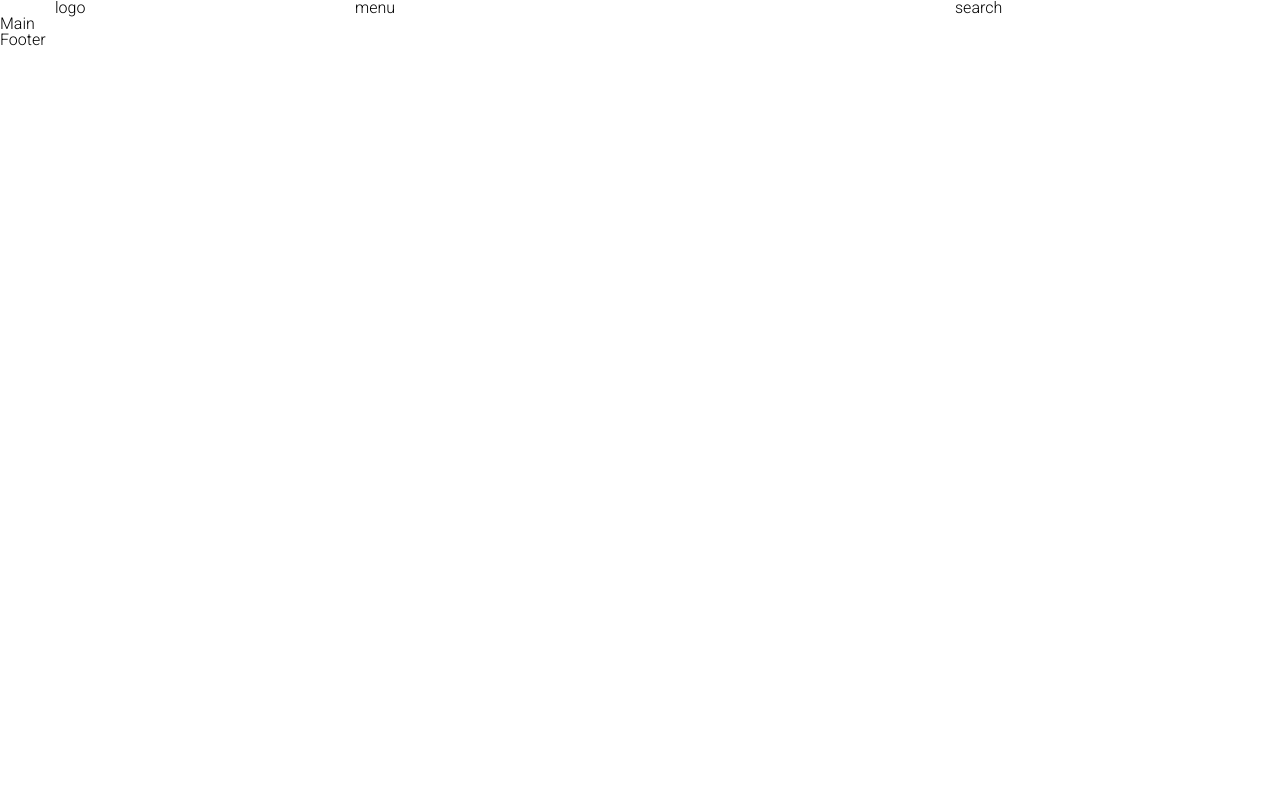
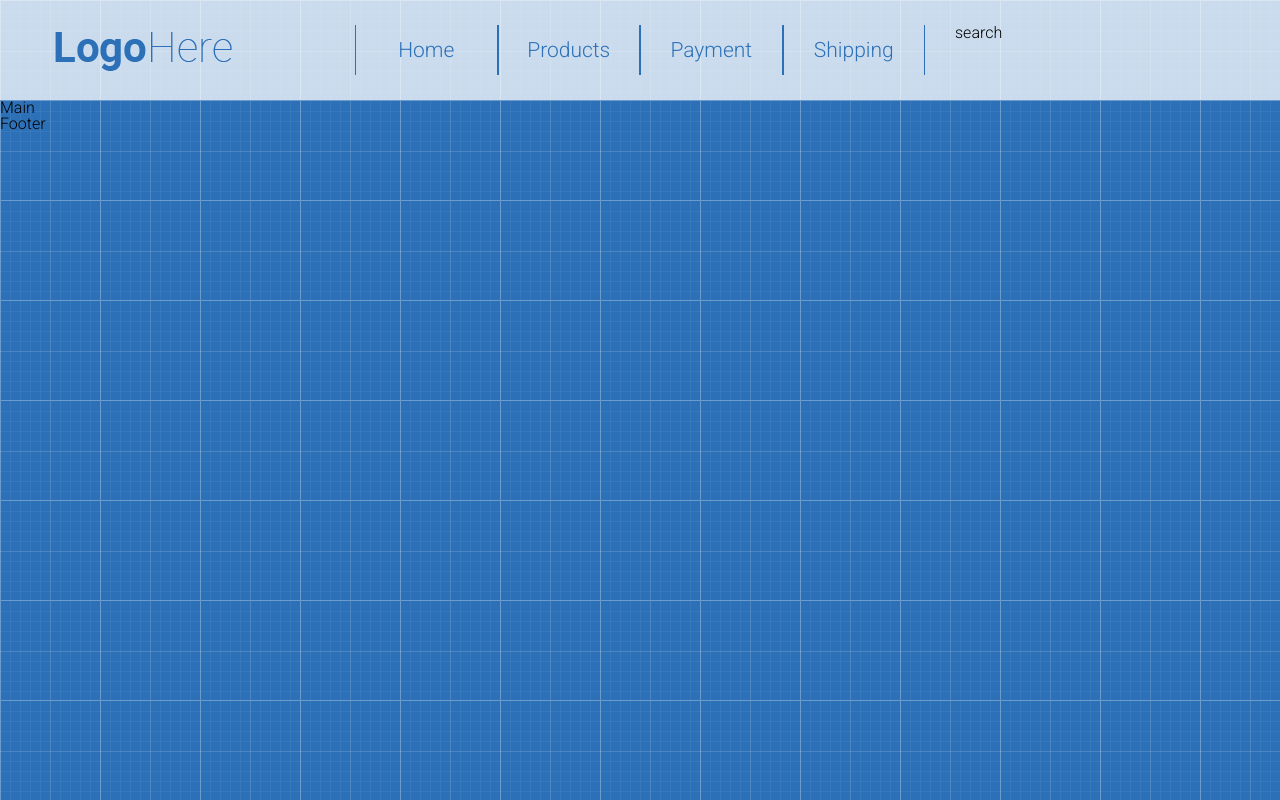
Before and after one commit to Vlad7788/Vlad7788, a plain HTML site: page index.html in a window 1280 px wide. Drawn offline with Linux system fonts and the light colour scheme.

Commit message:
added menu

```diff
--- a/index.html
+++ b/index.html
@@ -12,8 +12,23 @@
     <header class="header">
         <div class="container">
             <div class="row">
-                <div class="col-md-3">logo</div>
-                <div class="col-md-6">menu</div>
+                <div class="col-md-3">
+                    <div class="logo">
+                        <a href="">
+                            <img src="images/icon (3).png" alt="">
+                        </a>
+                    </div>
+                </div>
+                <div class="col-md-6">
+                    <nav>
+                        <ul class="menu">
+                            <li><a href="">Home</a></li>
+                            <li><a href="">Products</a></li>
+                            <li><a href="">Payment</a></li>
+                            <li><a href="">Shipping</a></li>
+                        </ul>
+                    </nav>
+                </div>
                 <div class="col-md-3">search</div>
             </div>
         </div>
--- a/style.css
+++ b/style.css
@@ -3,6 +3,7 @@
 }
 body{
     font-family: 'Roboto', sans-serif;
+    background-image: url(images/patt.png);
 }
 .container{
     width: 1200px;
@@ -15,7 +16,7 @@ body{
     margin-left: -15px;
     margin-right: -15px;
 }
-.row:after{
+.row:after,.menu::after{
     clear: both;
     display: block;
     content: "";
@@ -31,3 +32,31 @@ body{
 .col-md-6{
     width: 50%;
 }
+.header{
+    background-color: rgba(255, 255, 255, 0.75);
+    padding: 25px 0;
+}
+.logo{
+    margin-top: 7px;
+}
+.menu li{
+    width: 25%;
+    float: left;
+    border-left: 1px solid #2c71b8;
+}
+.menu li :last-child{
+    border-right: 1px solid #2c71b8;
+}
+.menu a{
+    display: block;
+    height: 50px;
+    text-decoration: none;
+    color:#2c71b8 ;
+    text-align: center;
+    line-height: 50px;
+    font-size: 21px;
+}
+.menu a:hover{
+    background-color: #2c71b8;
+    color: white;
+}
```
Also changed, not shown: images/icon (3).png (added), images/patt.png (added).
